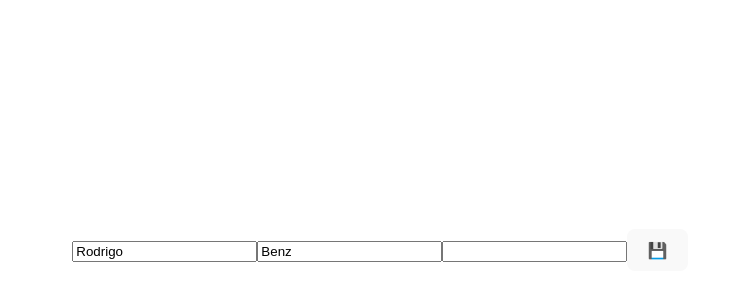
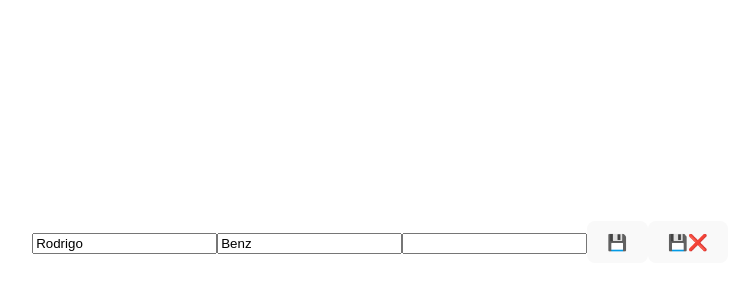
Before and after one commit to rodogir/my-form, a React (Vite) app: page / in a window 1280 px wide. Shown: the part 150-450 px from the top of the page, without its empty margins (260-998 px from the left). Built offline with nearby package versions, Linux system fonts and the light colour scheme.

Commit message:
poc with named submit buttons

```diff
--- a/src/App.tsx
+++ b/src/App.tsx
@@ -1,5 +1,5 @@
 import "./App.css";
-import { TextInputField } from "./form/TextInputField";
+import { SubmitButton, TextInputField } from "./form/TextInputField";
 import { Form, useForm } from "./form/useForm";
 
 export function App() {
@@ -10,6 +10,7 @@ export function App() {
       fullName: "",
     },
   });
+  // const formState = useFormState();
   return (
     <div>
       <Form
@@ -20,8 +21,14 @@ export function App() {
         <TextInputField name="firstName" />
         <TextInputField name="lastName" />
         <TextInputField name="fullName" />
-        <button type="submit">💾</button>
+        <SubmitButton name="submit" value="success">
+          💾
+        </SubmitButton>
+        <SubmitButton name="submit" value="error">
+          💾❌
+        </SubmitButton>
       </Form>
+      <p></p>
     </div>
   );
 }
--- a/src/form/TextInputField.tsx
+++ b/src/form/TextInputField.tsx
@@ -1,3 +1,4 @@
+import { ReactNode } from "react";
 import { useFormField } from "./useForm";
 
 interface TextInputFieldProps {
@@ -8,3 +9,21 @@ export function TextInputField({ name }: TextInputFieldProps) {
   const props = useFormField(name);
   return <input type="text" {...props} />;
 }
+
+export function SubmitButton({
+  name,
+  value,
+  children,
+}: {
+  name: string;
+  value: string;
+  children?: ReactNode;
+}) {
+  const { onChange } = useFormField(name);
+
+  return (
+    <button type="submit" name={name} value={value} onClick={onChange}>
+      {children}
+    </button>
+  );
+}
```
